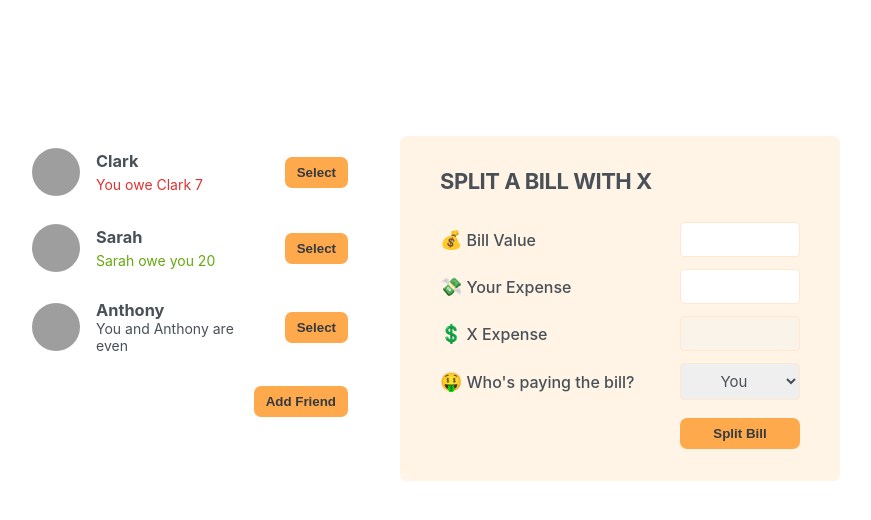
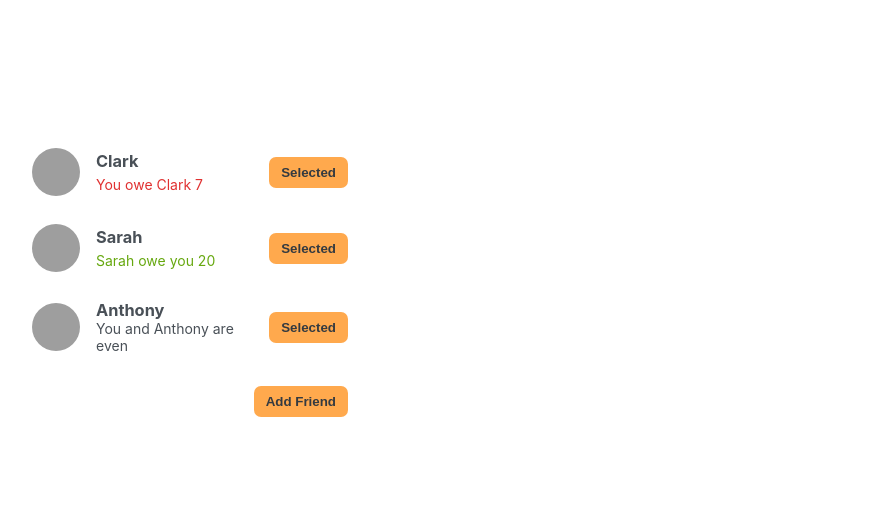
Before and after one commit to Ambrish5211/React-Course, a React (Create React App) app in the folder eat-n-split/: page / in a window 1280 px wide. Shown: the top 520 px of the page, without its empty margins (210-1081 px from the left). Built offline with nearby package versions, Linux system fonts and the light colour scheme; grey boxes are pictures that could not be loaded.

Commit message:
controlled form implemented

```diff
--- a/eat-n-split/src/App.js
+++ b/eat-n-split/src/App.js
@@ -24,14 +24,20 @@ const initialFriends = [
 function App() {
   const [showForm, setShowForm] = useState(false);
   const [friend, setFriend] = useState(initialFriends);
+  const [selectedFriend, setSelectedFriend] = useState(null)
 
   function handleShowForm() {
     setShowForm((showForm) => !showForm);
   }
+
+  function handleSelectedFriend(friend) {
+    setSelectedFriend( (curr) =>curr===friend? null: friend)
+    setShowForm(false)
+  }
   return (
     <div className="app">
       <div className="sidebar">
-        <FriendList friend={friend} />
+        <FriendList friend={friend} onSelection={handleSelectedFriend} selectedFriend={selectedFriend} />
         {showForm ? (
           <FormsAddFriend setShowForm={setShowForm} setFriend={setFriend} />
         ) : (
@@ -41,24 +47,24 @@ function App() {
           {showForm ? "Close" : "Add Friend"}
         </Button>
       </div>
-      <FormSplitBill />
+      {selectedFriend && <FormSplitBill selectedFriend={selectedFriend} />}
     </div>
   );
 }
 
-function FriendList({ friend }) {
+function FriendList({ friend, onSelection, selectedFriend }) {
   return (
     <ul>
       {friend.map((friend) => (
-        <Friend friend={friend} key={friend.id} />
+        <Friend friend={friend} key={friend.id} onSelection={onSelection} selectedFriend={selectedFriend} />
       ))}
     </ul>
   );
 }
 
-function Friend({ friend }) {
+function Friend({ friend, onSelection, selectedFriend }) {
   return (
-    <li>
+    <li className={selectedFriend===friend ? "selected" : ""}>
       <img src={friend.image} alt={friend.name} />
       <h3>{friend.name}</h3>
 
@@ -74,7 +80,7 @@ function Friend({ friend }) {
       )}
       {friend.balance === 0 && <p>You and {friend.name} are even </p>}
 
-      <Button>Select</Button>
+      <Button onClick={() => onSelection(friend)}>{selectedFriend===friend ? "Cancel" : "Selected"}</Button>
     </li>
   );
 }
@@ -126,23 +132,23 @@ function Button({ children, onClick }) {
   );
 }
 
-function FormSplitBill() {
+function FormSplitBill({selectedFriend}) {
   return (
     <form className="form-split-bill">
-      <h2>Split a Bill with X</h2>
+      <h2>Split a Bill with {selectedFriend.name}</h2>
       <label>💰Bill Value</label>
       <input type="text"></input>
 
       <label>💸Your Expense</label>
       <input type="text"></input>
 
-      <label>💲X Expense</label>
+      <label>💲{selectedFriend.namee} Expense</label>
       <input type="text" disabled></input>
 
       <label>🤑Who's paying the bill?</label>
       <select>
         <option>You</option>
-        <option>X</option>
+        <option>{selectedFriend.name}</option>
       </select>
 
       <Button>Split Bill</Button>
```
